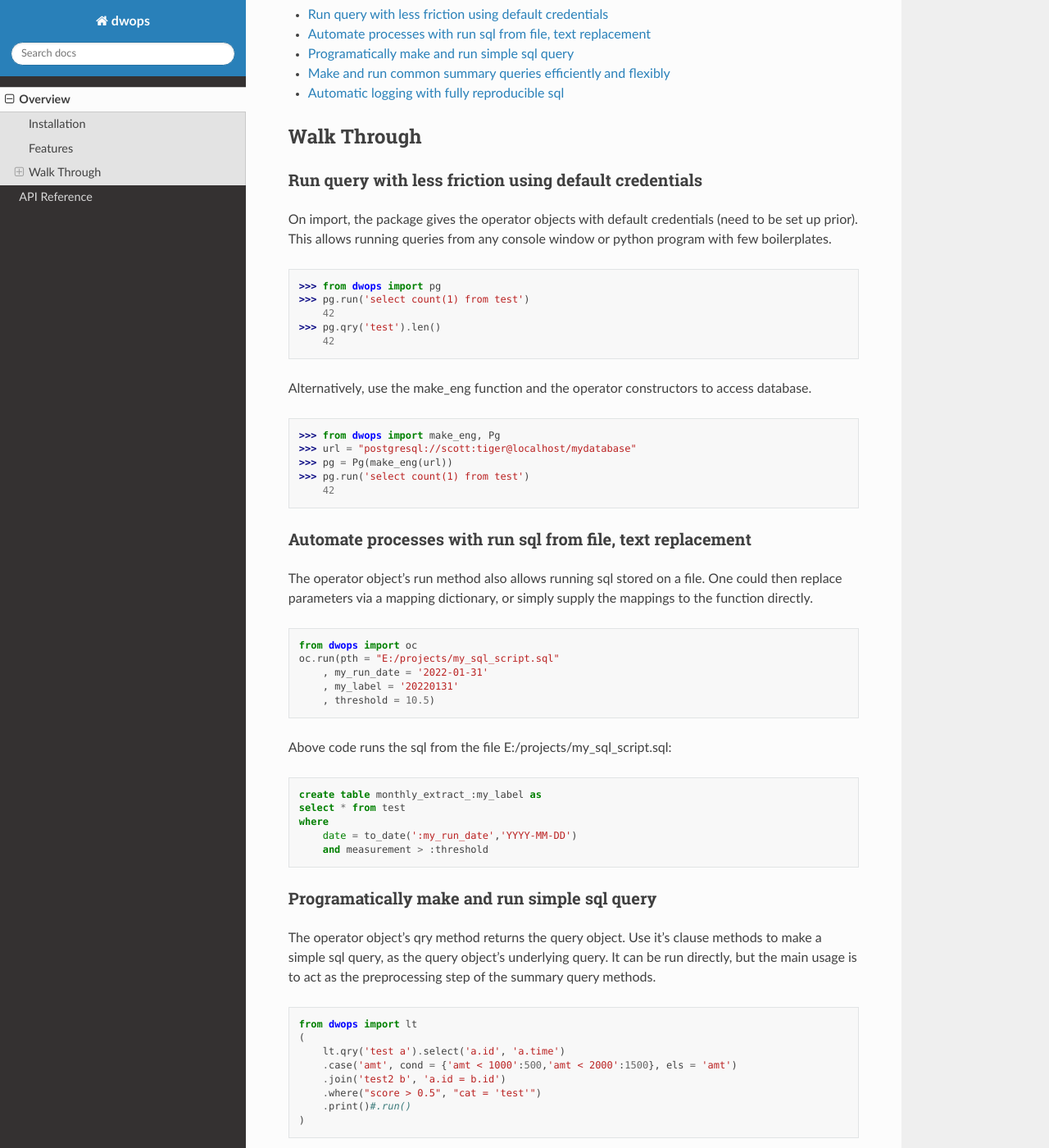
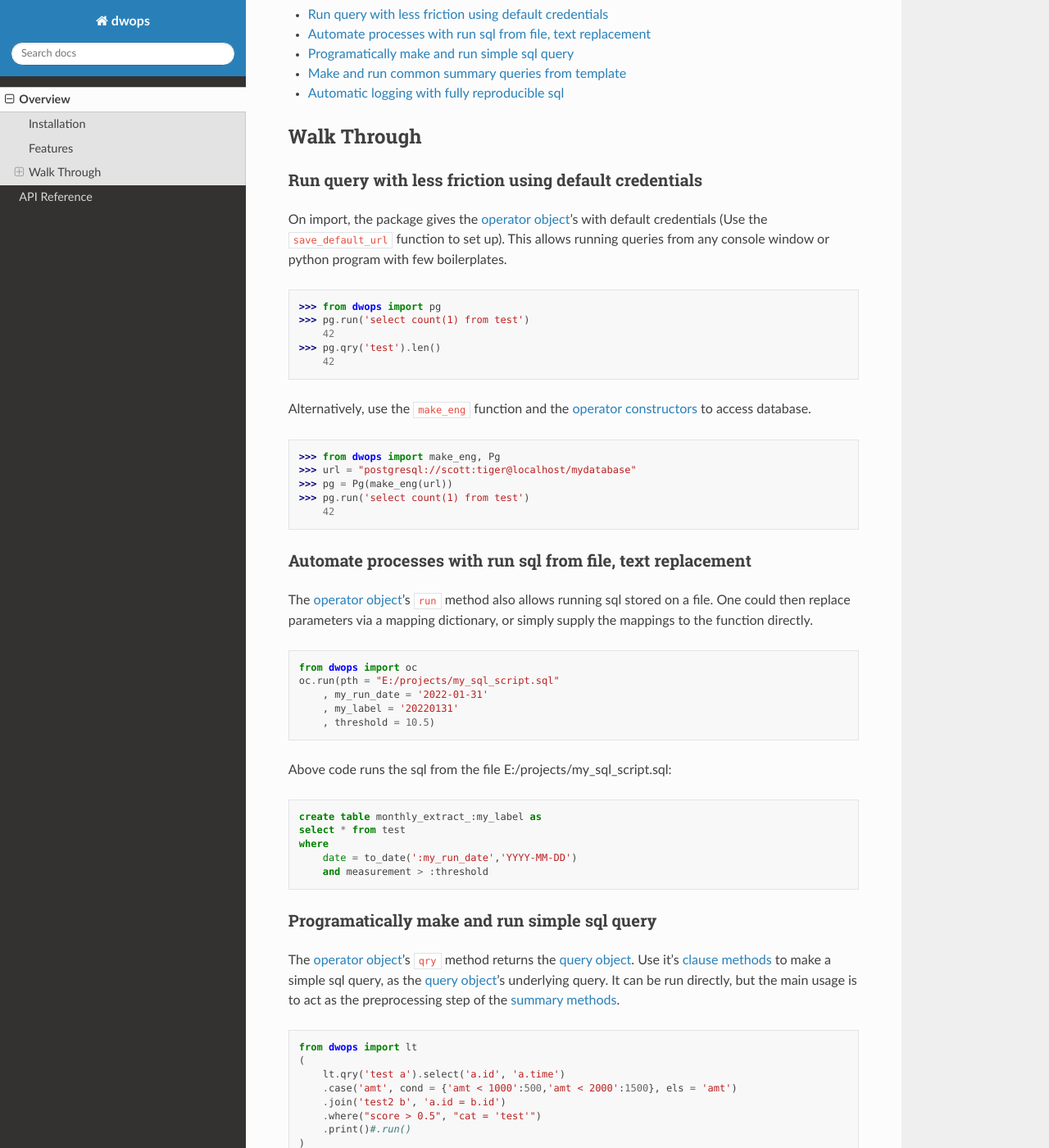
Before and after one commit to 0xdomyz/dwopt, a Sphinx documentation site: the page built from docs/source/overview.rst, in a window 1280 px wide and 1400 px high, scrolled down 333 px. Shown: the whole window at 82% size. Built offline with Sphinx 7.4.7 and the Read the Docs theme 2.0.0, drawn with Linux system fonts in a browser that asks for light colours; some of the changed text lies outside the part shown.

Commit message:
add links to latest rtd

```diff
--- a/README.rst
+++ b/README.rst
@@ -33,18 +33,53 @@ Features
 * `Run query with less friction using default credentials`_
 * `Automate processes with run sql from file, text replacement`_
 * `Programatically make and run simple sql query`_
-* `Make and run common summary queries efficiently and flexibly`_
+* `Make and run common summary queries from template`_
 * `Automatic logging with fully reproducible sql`_
 
 
 Walk Through
 ------------
 
+.. highlight:: python
+
+.. |save_default_url| replace:: ``save_default_url``
+.. _save_default_url: https://dwops.readthedocs.io/en/latest/urls.html#dwops.save_default_url
+
+.. |make_eng| replace:: ``make_eng``
+.. _make_eng: https://dwops.readthedocs.io/en/latest/urls.html#dwops.make_eng
+
+.. |run| replace:: ``run``
+.. _run: https://dwops.readthedocs.io/en/latest/db.html#dwops.db._Db.run
+
+.. |qry| replace:: ``qry``
+.. _qry: https://dwops.readthedocs.io/en/latest/db.html#dwops.db._Db.qry
+
+.. |valc| replace:: ``valc``
+.. _valc: https://dwops.readthedocs.io/en/latest/qry.html#dwops._qry._Qry.valc
+
+.. |dataframe| replace:: ``dataframe``
+.. _dataframe: https://pandas.pydata.org/pandas-docs/stable/reference/api/pandas.DataFrame.html
+
+.. |pivot| replace:: ``pivot``
+.. _pivot: https://pandas.pydata.org/pandas-docs/stable/reference/api/pandas.DataFrame.pivot.html
+
+.. |logging| replace:: ``logging``
+.. _logging: https://docs.python.org/3/library/logging.html#module-logging
+
+.. |INFO| replace:: ``INFO``
+.. _INFO: https://docs.python.org/3/howto/logging.html#when-to-use-logging
+
+.. _operator object: https://dwops.readthedocs.io/en/latest/db.html#dwops.db._Db
+.. _operator constructors: https://dwops.readthedocs.io/en/latest/db.html#dwops.db._Db
+.. _query object: https://dwops.readthedocs.io/en/latest/qry.html#dwops._qry._Qry
+.. _clause methods: https://dwops.readthedocs.io/en/latest/api.html
+.. _summary methods: https://dwops.readthedocs.io/en/latest/api.html
+
 Run query with less friction using default credentials
 ^^^^^^^^^^^^^^^^^^^^^^^^^^^^^^^^^^^^^^^^^^^^^^^^^^^^^^
 
-On import, the package gives the operator objects with default credentials
-(need to be set up prior).
+On import, the package gives the `operator object`_'s with default credentials
+(Use the |save_default_url|_ function to set up).
 This allows running queries from any console window
 or python program with few boilerplates.
 
@@ -54,7 +89,7 @@ or python program with few boilerplates.
 >>> pg.qry('test').len()
     42
 
-Alternatively, use the make_eng function and the operator constructors
+Alternatively, use the |make_eng|_ function and the `operator constructors`_
 to access database.
 
 >>> from dwops import make_eng, Pg
@@ -66,7 +101,7 @@ to access database.
 Automate processes with run sql from file, text replacement
 ^^^^^^^^^^^^^^^^^^^^^^^^^^^^^^^^^^^^^^^^^^^^^^^^^^^^^^^^^^^
 
-The operator object's run method also allows running sql stored on a file.
+The `operator object`_'s |run|_ method also allows running sql stored on a file.
 One could then replace parameters via a mapping dictionary,
 or simply supply the mappings to the function directly.
 
@@ -91,11 +126,11 @@ Above code runs the sql from the file E:/projects/my_sql_script.sql:
 Programatically make and run simple sql query
 ^^^^^^^^^^^^^^^^^^^^^^^^^^^^^^^^^^^^^^^^^^^^^
 
-The operator object's qry method returns the query object.
-Use it's clause methods to make a simple sql query,
-as the query object's underlying query.
+The `operator object`_'s |qry|_ method returns the `query object`_.
+Use it's `clause methods`_ to make a simple sql query,
+as the `query object`_'s underlying query.
 It can be run directly, but the main usage is to act as
-the preprocessing step of the summary query methods.
+the preprocessing step of the `summary methods`_.
 
 .. code-block:: python
 
@@ -125,17 +160,17 @@ Above code prints:
         and cat = 'test'
 
 Note no ink is saved when comparing to simply write out the sql,
-the efficiency gain comes from the summary methods, which follows this step,
+the efficiency gain comes from the `summary methods`_, which follows this step,
 instead.
 
-Make and run common summary queries efficiently and flexibly
-^^^^^^^^^^^^^^^^^^^^^^^^^^^^^^^^^^^^^^^^^^^^^^^^^^^^^^^^^^^^
+Make and run common summary queries from template
+^^^^^^^^^^^^^^^^^^^^^^^^^^^^^^^^^^^^^^^^^^^^^^^^^
 
-The operator object's qry method returns the query object.
-Use it's summary methods to make and run a summary query.
-The summary query operates on top of the underlying query,
+The `operator object`_'s |qry|_ method returns the `query object`_.
+Use it's `summary methods`_ to make and run summary queries.
+The `summary methods`_ operate on top of the underlying query,
 which is placed into a with clause, forming a pre-processing step
-to the summary query.
+to the final summary query.
 
 Example:
 
@@ -148,12 +183,13 @@ Example:
 
 Explanation of lines:
 
-#. Get default sqlite operator object.
+#. Get the default sqlite `operator object`_.
 #. Make, but do not run, an underlying sub query.
-#. Make and run a value counts summary query with 2 groups, custom calcs,
-   with the previous step's underlying query placed inside a with clause.
-#. Query result comes back to python as a standard pandas dataframe,
-   call it's pivot method.
+#. Make and run a value counts summary query (|valc|_) with 2 groups,
+   custom calcs, with the previous step's underlying query placed
+   inside a with clause.
+#. Query result comes back to python as a standard pandas |dataframe|_,
+   call it's |pivot|_ method.
 
 Automatic logs showing the sql that was ran on line 3:
 
@@ -188,9 +224,9 @@ time         test  train    test     train     test   train
 Automatic logging with fully reproducible sql
 ^^^^^^^^^^^^^^^^^^^^^^^^^^^^^^^^^^^^^^^^^^^^^
 
-Many of the package methods are wired through the standard logging package.
+Many of the package methods are wired through the standard |logging|_ package.
 
-In particular, the run method emits sql used as INFO level message.
+In particular, the |run|_ method emits sql used as |INFO|_ level message.
 The relevant logger object has standard naming and is called ``dwops.db``.
 Configure the logging package or the logger at the start of application code.
 
```
Also changed, not shown: other parts of README.rst (+2 -2 lines), docs/source/api.rst (+5 -5 lines).
